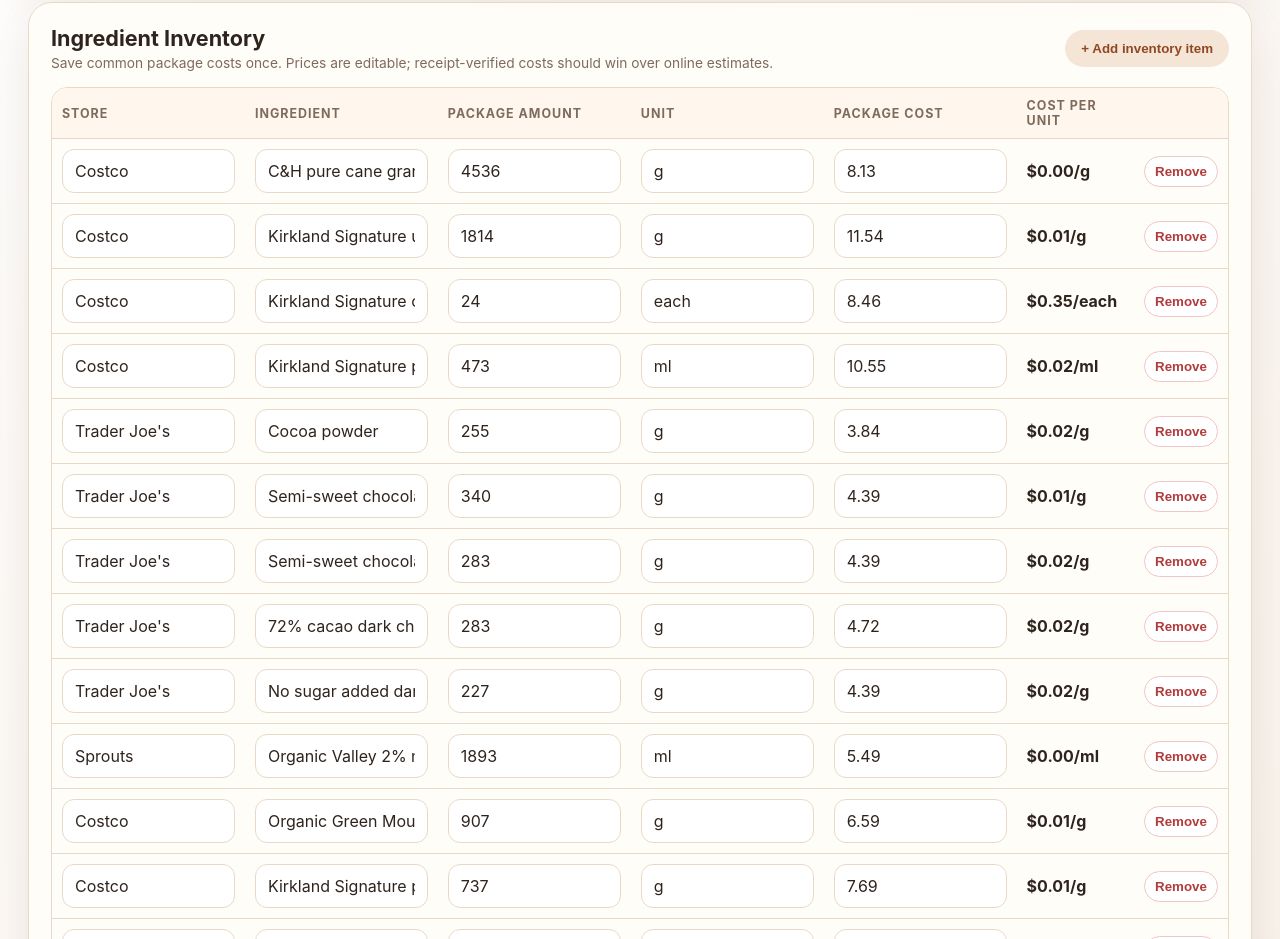
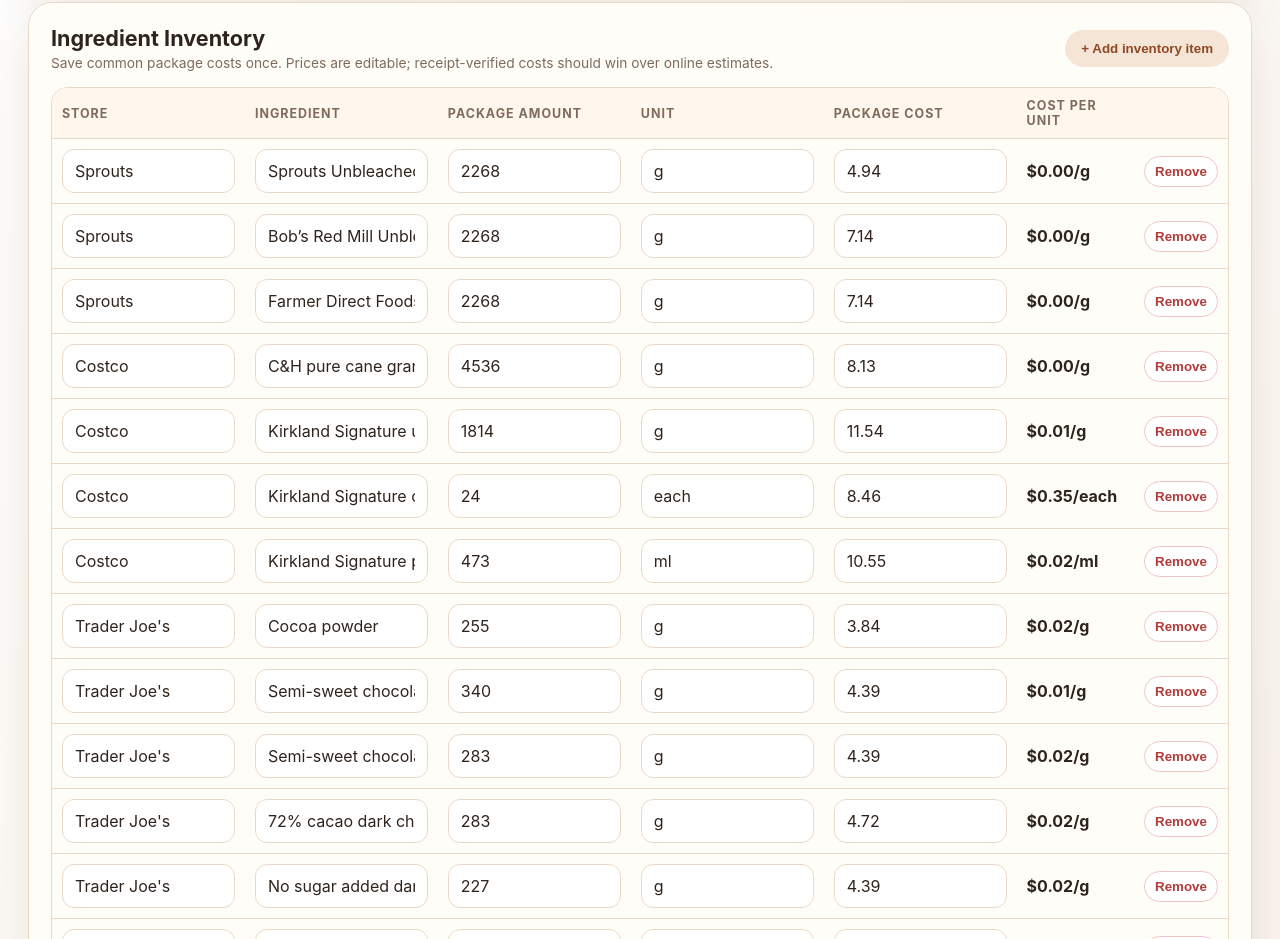
Before and after one commit to dobbyhai/cottage-bakery-cost-calculator, a website: page index.html in a window 1280 px wide. Shown: the part 3840-4779 px from the top of the page. Drawn offline with Linux system fonts and the light colour scheme.

Commit message:
Add confirmed Sprouts flour items

```diff
--- a/app.js
+++ b/app.js
@@ -3,10 +3,13 @@ const percent = new Intl.NumberFormat('en-US', { style: 'percent', maximumFracti
 const ORDERS_KEY = 'bakery-cost-calculator-orders-v3';
 const INVENTORY_KEY = 'bakery-cost-calculator-inventory-v5';
 const TEMPLATES_KEY = 'bakery-cost-calculator-templates-v8';
-const CONFIRMED_INVENTORY_SOURCE_RE = /Hai (?:Trader Joe’s |Costco )?photo|Hai note/;
+const CONFIRMED_INVENTORY_SOURCE_RE = /Hai .*photo|Hai note/;
 
 const demoInventory = [
   // Confirmed prices from Hai photos/notes only, including 10% sales tax where noted.
+  { id: 'sprouts-unbleached-all-purpose-flour', store: 'Sprouts', name: 'Sprouts Unbleached All Purpose Flour', packageAmount: 2268, unit: 'g', packageCost: 4.94, source: 'Hai Sprouts photo 2026-06-29: $4.49 retail + 10% tax; 5 lb' },
+  { id: 'sprouts-bobs-red-mill-unbleached-all-purpose-flour', store: 'Sprouts', name: 'Bob’s Red Mill Unbleached All-Purpose White Flour', packageAmount: 2268, unit: 'g', packageCost: 7.14, source: 'Hai Sprouts photo 2026-06-29: $6.49 retail + 10% tax; 5 lb' },
+  { id: 'sprouts-farmer-direct-bakers-patent-all-purpose-flour', store: 'Sprouts', name: 'Farmer Direct Foods Baker’s Patent All Purpose Flour', packageAmount: 2268, unit: 'g', packageCost: 7.14, source: 'Hai Sprouts photo 2026-06-29: $6.49 retail + 10% tax; 5 lb' },
   { id: 'costco-sugar', store: 'Costco', name: 'C&H pure cane granulated sugar', packageAmount: 4536, unit: 'g', packageCost: 8.13, source: 'Hai photo 2026-06-06: $7.39 retail + 10% tax; 10 lb' },
   { id: 'costco-butter', store: 'Costco', name: 'Kirkland Signature unsalted butter quarters', packageAmount: 1814, unit: 'g', packageCost: 11.54, source: 'Hai photo 2026-06-06: $10.49 retail + 10% tax; 4 lb' },
   { id: 'costco-eggs', store: 'Costco', name: 'Kirkland Signature organic free range eggs', packageAmount: 24, unit: 'each', packageCost: 8.46, source: 'Hai photo 2026-06-06: $7.69 retail + 10% tax' },
--- a/index.html
+++ b/index.html
@@ -200,6 +200,6 @@
     <div id="ordersList" class="orders-list"></div>
   </section>
 
-  <script src="app.js?v=20260629-remove-cacao-v1"></script>
+  <script src="app.js?v=20260629-add-flours-v1"></script>
 </body>
 </html>
```
